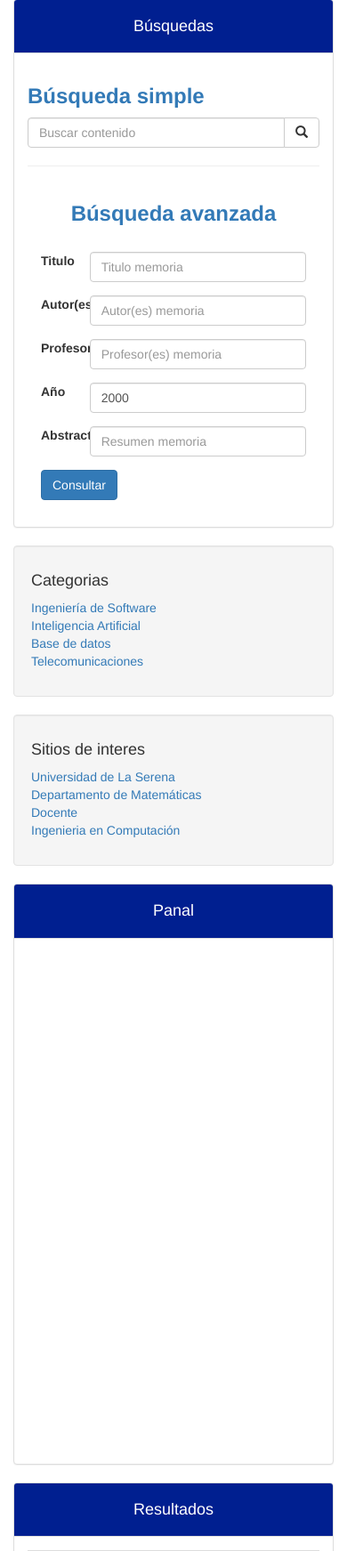
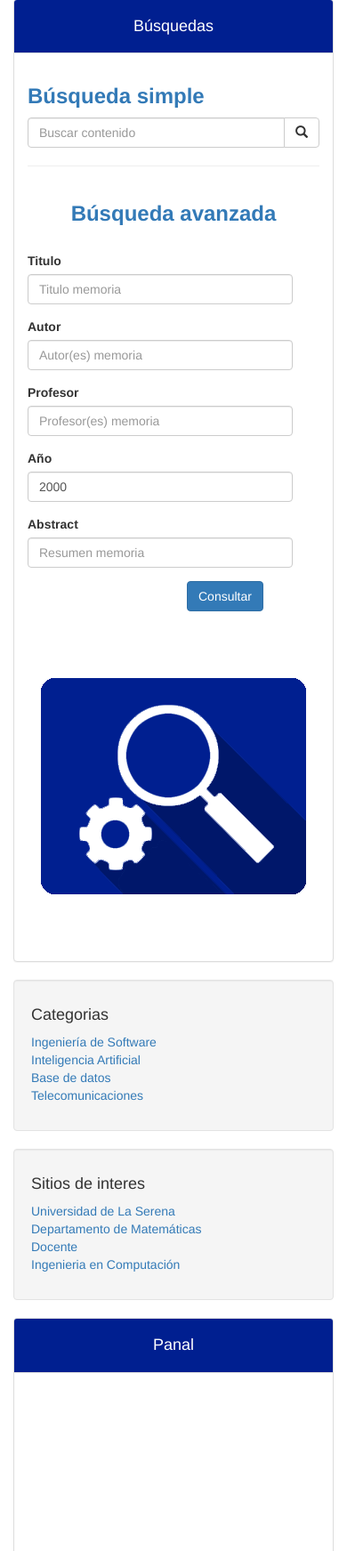
Before and after one commit to Gonen09/BibliomemoriasDigital, a PHP site: page /busqueda.php in a window 390 px wide. Shown: the part 116-1859 px from the top of the page at 89% size. Run offline with PHP 8.4, Linux system fonts and the light colour scheme.

Commit message:
agregada imagen y nueva estructura a busquedas

```diff
--- a/busqueda.php
+++ b/busqueda.php
@@ -111,7 +111,7 @@
                 </div>
                 <!--Footer-->
                 <div class="modal-footer">
-                  <div class="col-md-8 center-block">
+                  <div class="col-xs-8 col-xs-offset-4 center-block">
                     <button type="button" class="btn btn-primary">Enviar</button>
                     <button type="button" class="btn btn-danger" data-dismiss="modal">Cerrar</button>
                   </div>
@@ -250,7 +250,6 @@
           <h4 class="text-center">Búsquedas</h4>
         </div>
         <div class="panel-body">
-
           <div class="row">
             <div class="col-sm-12">
               <form id="formulario">
@@ -266,46 +265,49 @@
           </div>
           <hr>
           <div class="row">
-            <div class="col-sm-12">
+            <div class="col-sm-8" aling="center">
               <h3 class="text-primary text-center"><strong>Búsqueda avanzada</strong></h3>
               <br>
-              <div class="container">
               <div class="form-group row">
-                    <label for="example-text-input" class="col-xs-2 col-form-label">Titulo</label>
-                    <div class="col-xs-10">
+                  <label for="example-text-input" class="col-xs-1 col-form-label">Titulo</label>
+                  <div class="col-xs-11">
                     <input class="form-control" type="text" placeholder="Titulo memoria" id="example-text-input">
                   </div>
                 </div>
                 <div class="form-group row">
-                    <label for="example-search-input" class="col-xs-2 col-form-label">Autor(es)</label>
-                    <div class="col-xs-10">
+                  <label for="example-search-input" class="col-xs-1 col-form-label">Autor</label>
+                  <div class="col-xs-11">
                     <input class="form-control" type="text" placeholder="Autor(es) memoria" id="example-search-input">
                   </div>
                 </div>
                 <div class="form-group row">
-                    <label for="example-email-input" class="col-xs-2 col-form-label">Profesor(es)</label>
-                    <div class="col-xs-10">
+                  <label for="example-email-input" class="col-xs-1 col-form-label">Profesor</label>
+                  <div class="col-xs-11">
                     <input class="form-control" type="text" placeholder="Profesor(es) memoria" id="example-email-input">
                   </div>
                 </div>
                 <div class="form-group row">
-                    <label for="example-url-input" class="col-xs-2 col-form-label">Año</label>
-                    <div class="col-xs-10">
+                  <label for="example-url-input" class="col-xs-1 col-form-label">Año</label>
+                  <div class="col-xs-11">
                     <input class="form-control" type="number" value="2000" id="example-number-input">
                   </div>
                 </div>
                 <div class="form-group row">
-                    <label for="example-tel-input" class="col-xs-2 col-form-label">Abstract</label>
-                    <div class="col-xs-10">
+                  <label for="example-tel-input" class="col-xs-1 col-form-label">Abstract</label>
+                  <div class="col-xs-11">
                     <input class="form-control" type="text" placeholder="Resumen memoria" id="example-tel-input">
                   </div>
                 </div>
                 <div class="form-group row">
-                    <div class="offset-sm-2 col-sm-10">
+                  <div class="col-xs-6 col-xs-offset-6">
                     <button type="submit" class="btn btn-primary">Consultar</button>
                   </div>
                 </div>
             </div>
+            <div class="col-sm-4" align="center">
+                <br><br><br>
+                <img class="img-rounded img-responsive" src="image/find-advanced.png" alt="busqueda-avanzada">
+                <br><br><br>
             </div>
           </div>
         </div>
--- a/css/general.css
+++ b/css/general.css
@@ -2,10 +2,12 @@
 #banner {
   width:100%;
 }
+
 /*FOOTER*/
 footer {
     background-color: #001f90;
 }
+
 /*Cabezera paneles*/
 #cabezera-panel {
     background-color: #001f90;
--- a/index.php
+++ b/index.php
@@ -110,7 +110,7 @@
                 </div>
                 <!--Footer-->
                 <div class="modal-footer">
-                  <div class="col-md-8 center-block">
+                  <div class="col-xs-8 col-xs-offset-4 center-block">
                     <button type="button" class="btn btn-primary">Enviar</button>
                     <button type="button" class="btn btn-danger" data-dismiss="modal">Cerrar</button>
                   </div>
```
Also changed, not shown: estructura resultados.txt (deleted, +0 -25 lines), image/900x300.png (deleted), image/find-advanced.png (added). Lines whose indentation alone changed are shown as unchanged.
